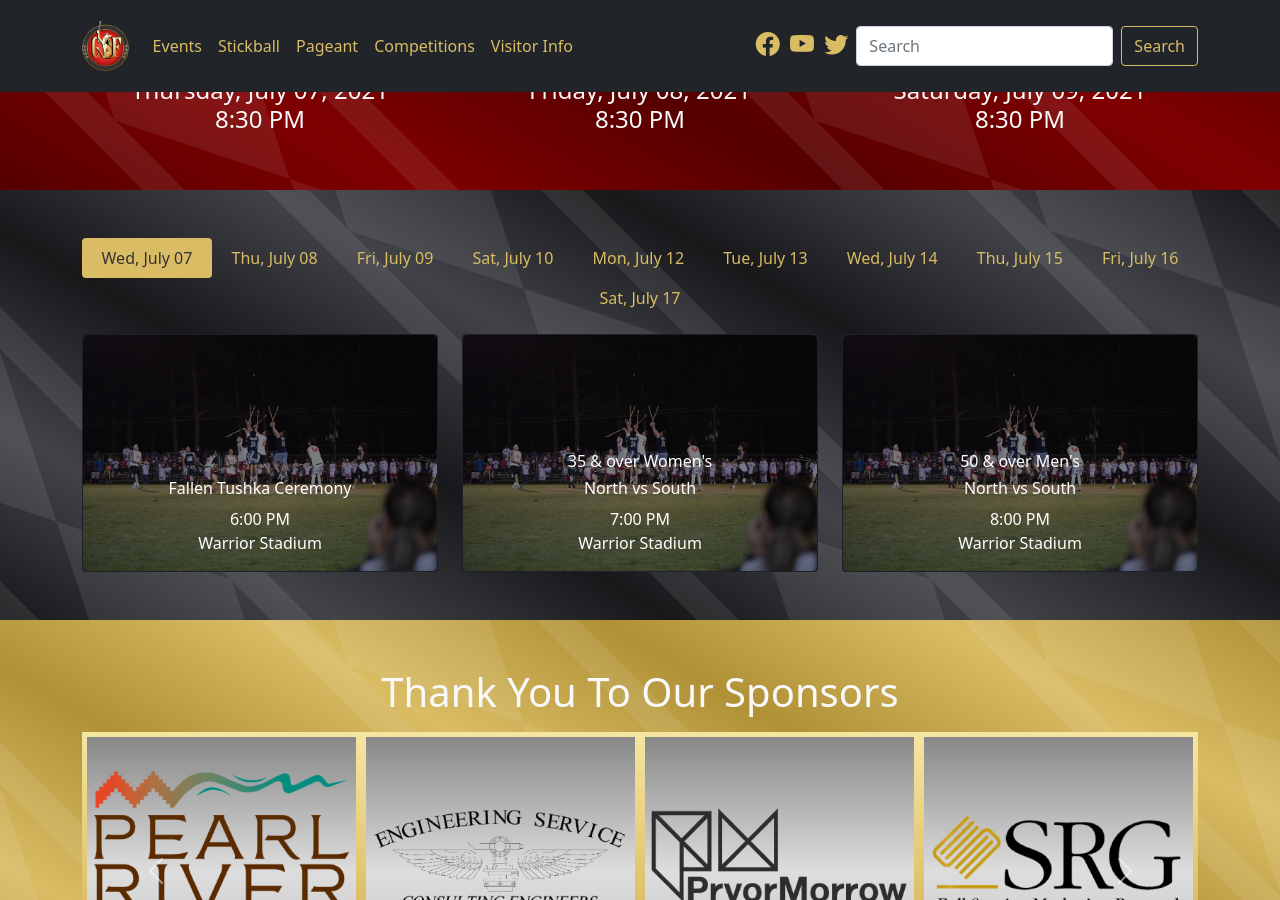
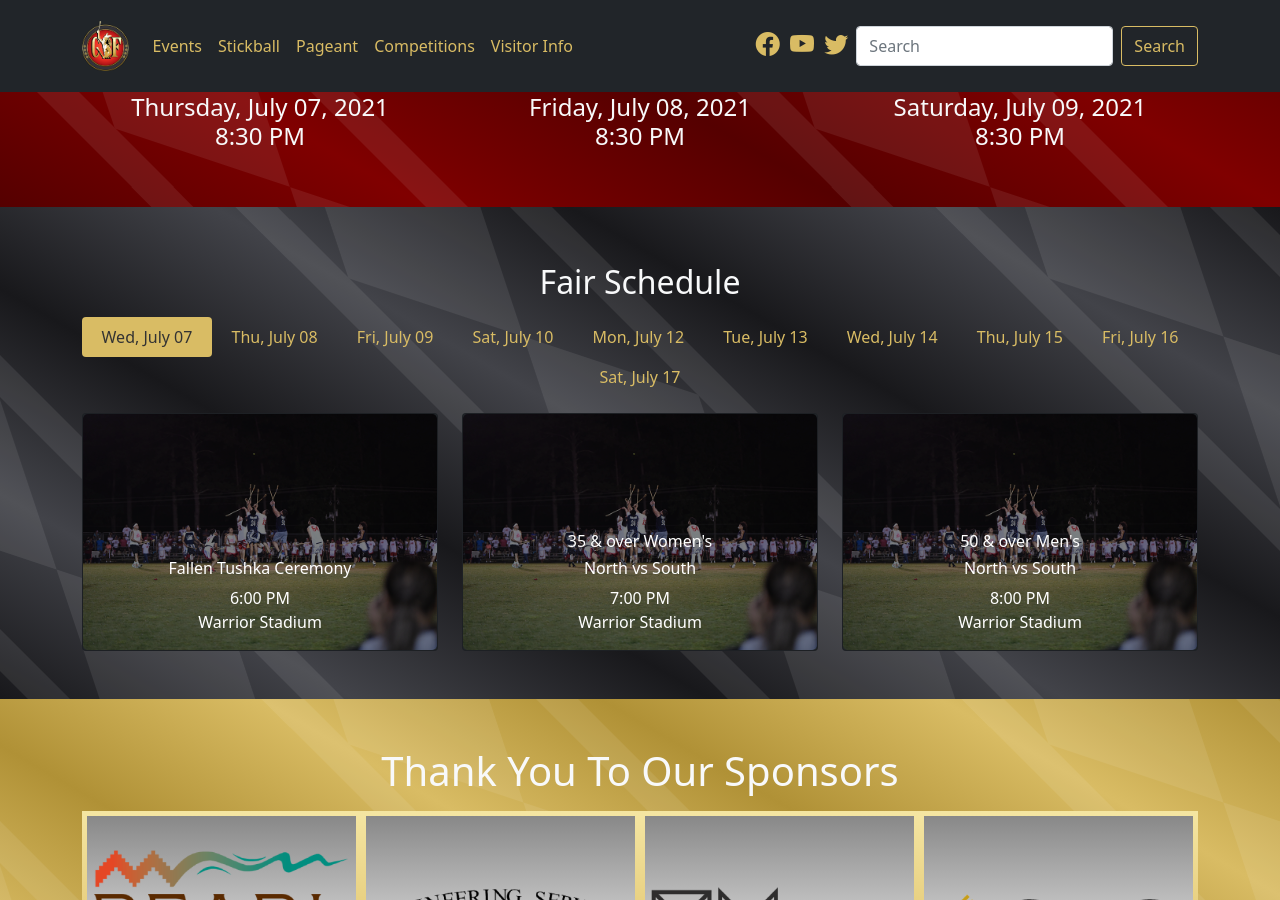
Before and after one commit to smattera/smattera.github.io, a Jekyll site: the page built from events/index.md, in a window 1280 px wide and 900 px high, scrolled down 592 px. Built offline with Jekyll 4.4.1, drawn with Linux system fonts in a browser that asks for light colours; nearby versions of some CDN libraries.

Commit message:
Update events.html

```diff
--- a/_includes/events.html
+++ b/_includes/events.html
@@ -1,20 +1,20 @@
-<section class="diamond-bg text-light py-5 px-2 text-center">
+<section class="diamond-bg text-light py-5 text-center">
   <div class="container">
     <h1>Events</h1>
-    <h2>2021 Live Entertainment</h2>
+    <h2 class="py-2">2021 Live Entertainment</h2>
     <div class="row">
       <div class="col-md">
-        <img src="../assets/img/jimmieallen.png" alt="Jimmie Allen" class="img-fluid card-gold-border py-2">
+        <img src="../assets/img/jimmieallen.png" alt="Jimmie Allen" class="img-fluid py-2">
         <h3>Jimmie Allen</h3>
         <h4>Thursday, July 07, 2021<br/>8:30 PM</h4>
       </div>
       <div class="col-md">
-        <img src="../assets/img/zachwilliams.png" alt="Zach Williams" class="img-fluid card-gold-border py-2">
+        <img src="../assets/img/zachwilliams.png" alt="Zach Williams" class="img-fluid py-2">
         <h3>Zach Williams</h3>
         <h4>Friday, July 08, 2021<br/>8:30 PM</h4>
       </div>
       <div class="col-md">
-        <img src="../assets/img/brettyoung.png" alt="Brett Young" class="img-fluid card-gold-border py-2">
+        <img src="../assets/img/brettyoung.png" alt="Brett Young" class="img-fluid py-2">
         <h3>Brett Young</h3>
         <h4>Saturday, July 09, 2021<br/>8:30 PM</h4>
       </div>
@@ -22,8 +22,9 @@
   </div>
 </section>
 
-<section class="diamond-bg2 text-light py-5 px-2 text-center">
+<section class="diamond-bg2 text-light py-5 text-center">
   <div class="container">
+    <h2 class="py-2">Fair Schedule</h2>
 
     <ul class="nav nav-pills nav-fill" id="myTab" role="tablist">
       {% include event-tab.html class="active" day="dayOne" date="Wed, July 07" %}
@@ -157,40 +158,4 @@
     </div>
 
   </div>
-    <!-- <h2 class="pt-3 pb-1 ms-2 text-start">Wednesday, July 07, 2021</h2>
-    <div class="row mx-auto my-auto justify-content-center px-0">
-      <div id="dayOneCarousel" class="carousel slide" data-bs-interval="false">
-        <div class="carousel-inner">
-          {% include event-card.html
-            file="stickball2"
-            alt="Stickball"
-            title="Fallen Tushka Ceremony"
-            time="6:00 PM"
-            loc="Warrior Stadium"
-            class="active" %}
-          {% include event-card.html
-            file="stickball2"
-            alt="Stickball"
-            div="35 and over Women's:"
-            title="North vs South"
-            time="7:00 PM"
-            loc="Warrior Stadium" %}
-          {% include event-card.html
-            file="stickball2"
-            alt="Stickball"
-            div="50 and over Men's:"
-            title="North vs South"
-            time="8:00 PM"
-            loc="Warrior Stadium" %}
-        </div>
-        <button class="carousel-control-prev" type="button" data-bs-target="#dayOneCarousel" data-bs-slide="prev">
-          <span class="carousel-control-prev-icon" aria-hidden="true"></span>
-          <span class="visually-hidden">Previous</span>
-        </button>
-        <button class="carousel-control-next" type="button" data-bs-target="#dayOneCarousel" data-bs-slide="next">
-          <span class="carousel-control-next-icon" aria-hidden="true"></span>
-          <span class="visually-hidden">Next</span>
-        </button>
-      </div>
-    </div> -->
 </section>
```
